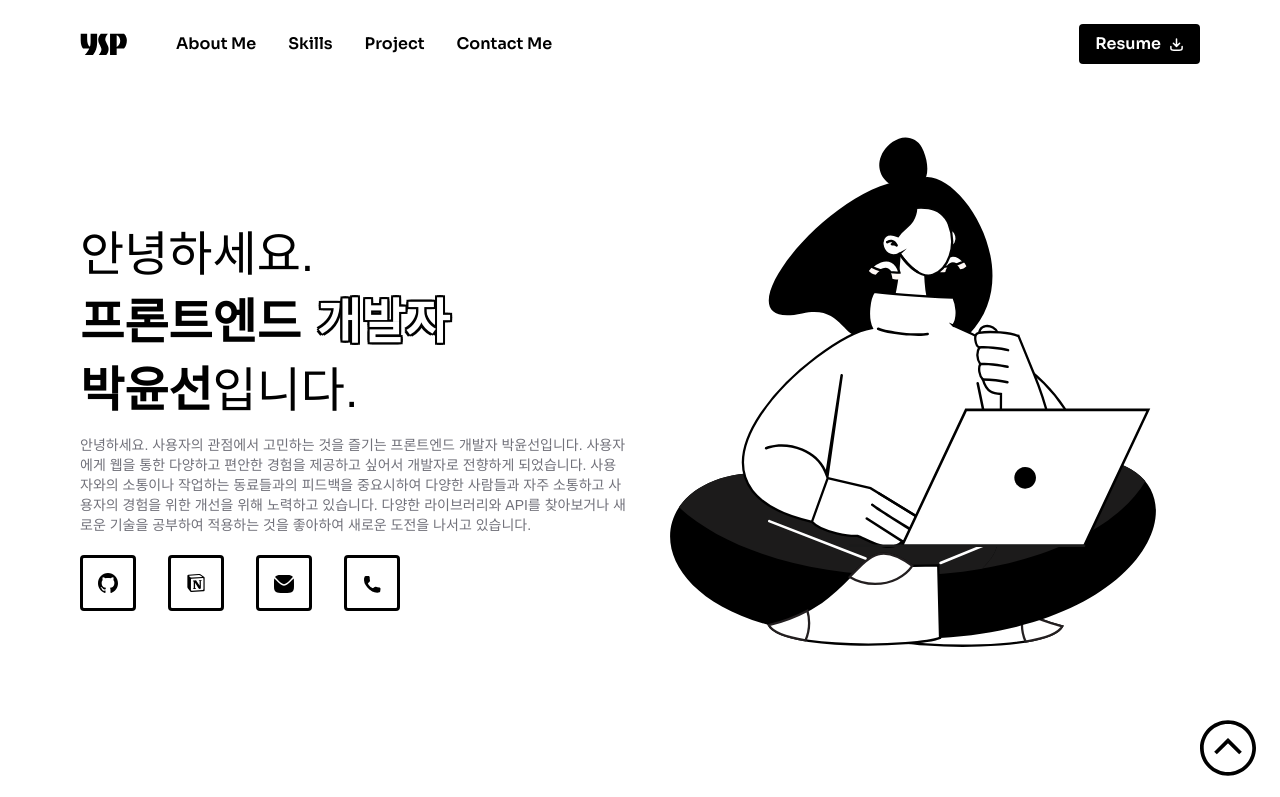
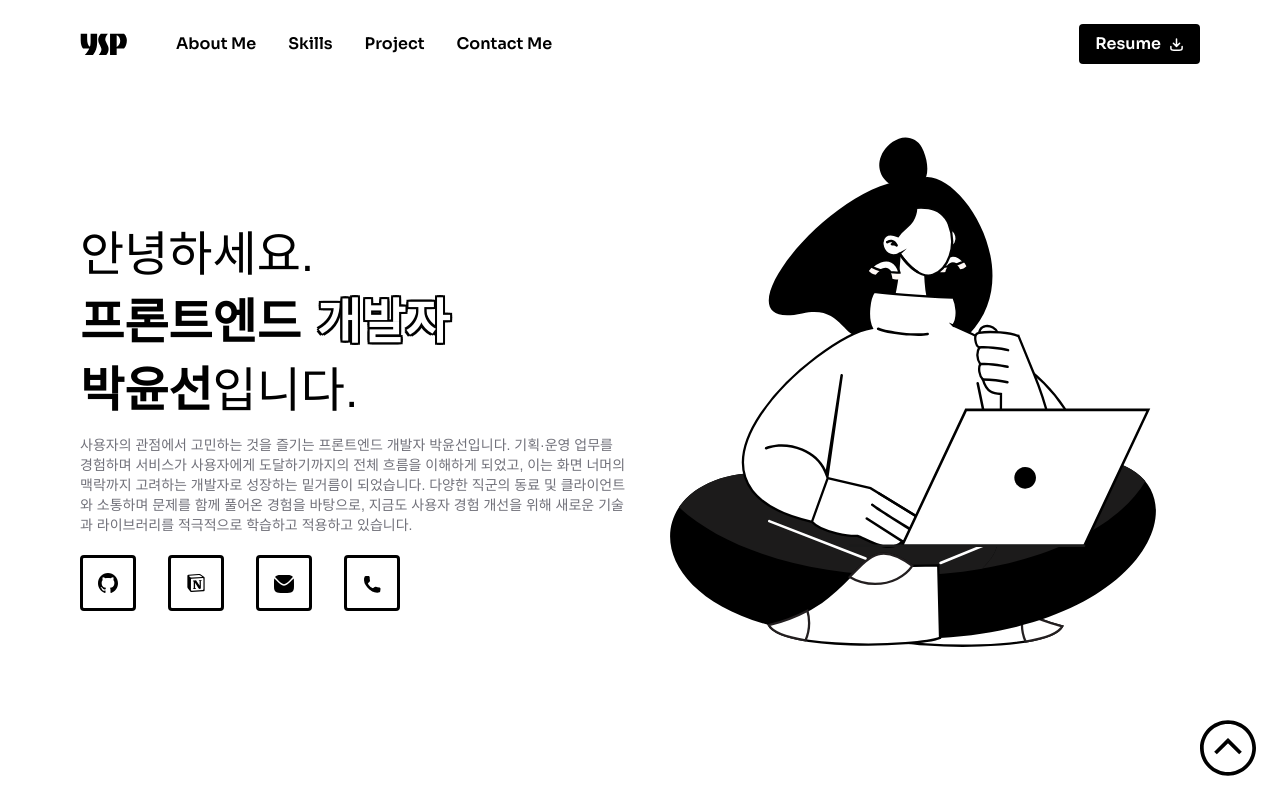
Before and after one commit to YSP97/Portfolio, a React (Vite) app: page / in a window 1280 px wide. Shown: the top 797 px of the page. Built offline with nearby package versions, Linux system fonts and the light colour scheme; a web font is replaced by a local one.

Commit message:
Fix: 소개 문구 수정

```diff
--- a/src/sections/Banner.tsx
+++ b/src/sections/Banner.tsx
@@ -55,13 +55,9 @@ export default function Banner() {
             className="text-sm max-w-[600px] text-zinc-500"
             ref={(el) => (linesRef.current[3] = el)}
           >
-            안녕하세요. 사용자의 관점에서 고민하는 것을 즐기는 프론트엔드 개발자
-            박윤선입니다. 사용자에게 웹을 통한 다양하고 편안한 경험을 제공하고
-            싶어서 개발자로 전향하게 되었습니다. 사용자와의 소통이나 작업하는
-            동료들과의 피드백을 중요시하여 다양한 사람들과 자주 소통하고
-            사용자의 경험을 위한 개선을 위해 노력하고 있습니다. 다양한
-            라이브러리와 API를 찾아보거나 새로운 기술을 공부하여 적용하는 것을
-            좋아하여 새로운 도전을 나서고 있습니다.
+            사용자의 관점에서 고민하는 것을 즐기는 프론트엔드 개발자 박윤선입니다.
+            기획·운영 업무를 경험하며 서비스가 사용자에게 도달하기까지의 전체 흐름을 이해하게 되었고, 이는 화면 너머의 맥락까지 고려하는 개발자로 성장하는 밑거름이 되었습니다.
+            다양한 직군의 동료 및 클라이언트와 소통하며 문제를 함께 풀어온 경험을 바탕으로, 지금도 사용자 경험 개선을 위해 새로운 기술과 라이브러리를 적극적으로 학습하고 적용하고 있습니다.
           </p>
           <Contacts />
         </div>
```
